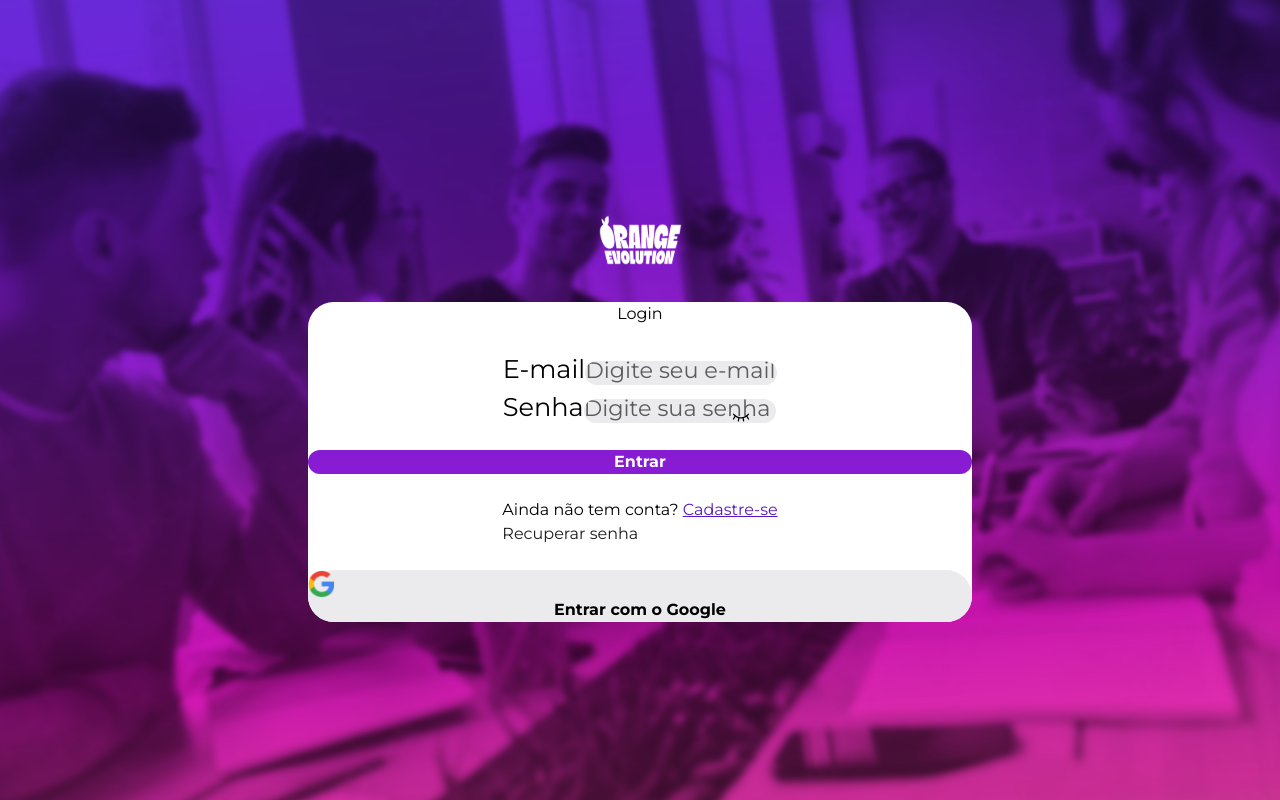
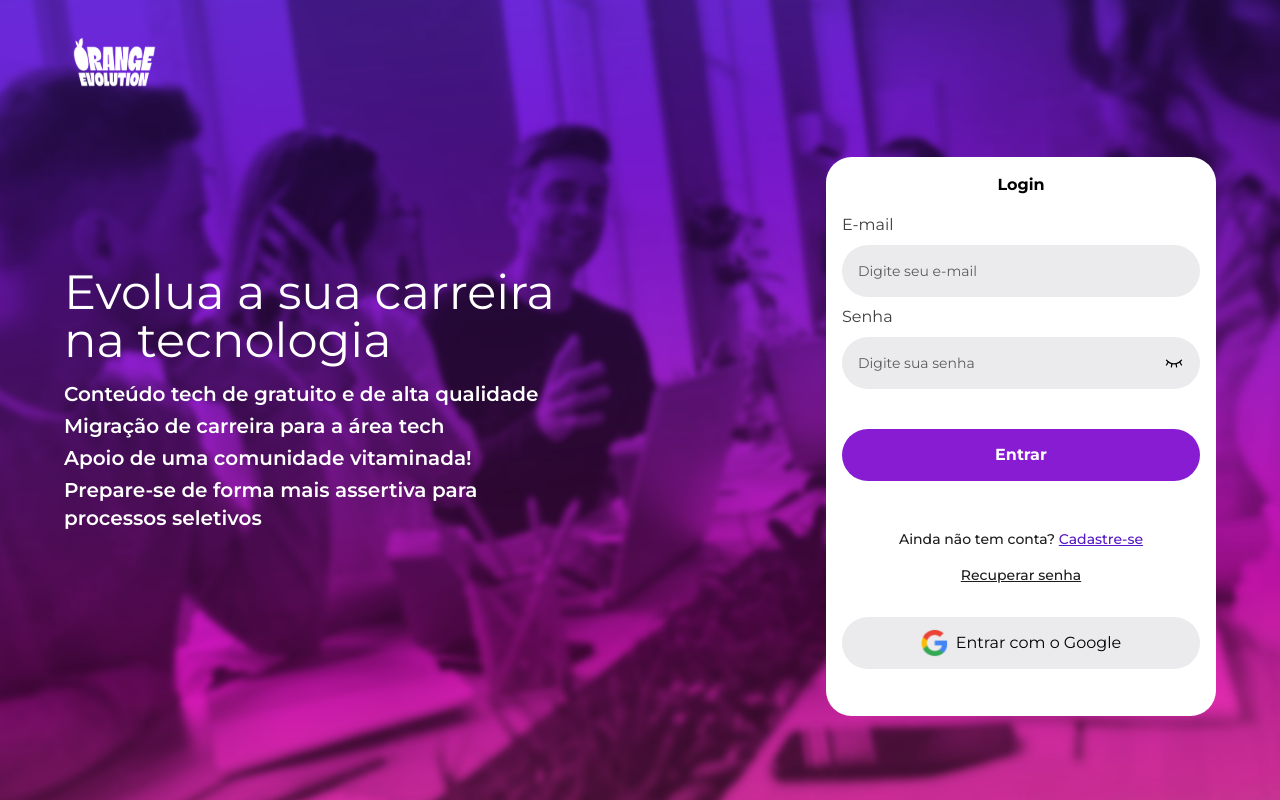
Before and after one commit to afonsonrodrigues/fchackathon-front, a React (Vite) app: page / in a window 1280 px wide. Built offline with nearby package versions, Linux system fonts and the light colour scheme.

Commit message:
responsividade aplicada na /login

```diff
--- a/src/components/LoginForm/index.jsx
+++ b/src/components/LoginForm/index.jsx
@@ -55,13 +55,14 @@ export default function LoginForm({ path }) {
     return (
         <CustomForm
             onSubmit={handleSubmit}
-            className="flex flex-col items-center gap-6"
+            className="flex flex-col items-center w-full xs:w-[390px] px-4 pt-4 lg:mt-[72px] h-[582px] sm:h-[559px]"
         >
-            <h1 style={{ maginBottom: ".8rem" }}>Login</h1>
-            <InputsContainer className="column gap-24">
-                <InputWrapper className="column">
-                    <label htmlFor="email">E-mail</label>
+            <h1 className="mb-4 text-base font-bold">Login</h1>
+            <InputsContainer className="flex flex-col justify-center mb-[52px] sm:mb-[40px]">
+                <InputWrapper className="flex flex-col mb-6 sm:mb-2">
+                    <label style={{ color: 'var(--primary-color-800)' }} className="text-base mb-2" htmlFor="email">E-mail</label>
                     <input
+                        className="w-[328px] xs:w-[358px] h-12 sm:h-[52px] p-4 placeholder:text-sm"
                         name="email"
                         onChange={handleChange}
                         value={form.email}
@@ -70,9 +71,10 @@ export default function LoginForm({ path }) {
                         placeholder="Digite seu e-mail"
                     />
                 </InputWrapper>
-                <InputWrapper className="column">
-                    <label htmlFor="password">Senha</label>
+                <InputWrapper className="flex flex-col">
+                    <label style={{ color: 'var(--primary-color-800)' }} className="text-base mb-2" htmlFor="password">Senha</label>
                     <input
+                        className="w-[328px] xs:w-[358px] h-12 sm:h-[52px] p-4 placeholder:text-sm"
                         name="password"
                         onChange={handleChange}
                         value={form.password}
@@ -84,13 +86,14 @@ export default function LoginForm({ path }) {
                         <OpenedEye
                             showPass={showPass}
                             setShowPass={setShowPass}
+                            size={20}
                         />
                     ) : (
                         <ClosedEye
                             showPass={showPass}
                             setShowPass={setShowPass}
                             size={20}
-                            className="show-icon"
+                            className=""
                         />
                     )}
                     {form.error && (
@@ -98,19 +101,19 @@ export default function LoginForm({ path }) {
                     )}
                 </InputWrapper>
             </InputsContainer>
-            <button className="call-button outer-button">Entrar</button>
-            <LinksContainer className="column align-center gap-16">
-                <p>
+            <button className="call-button w-full xs:w-[358px] h-[52px] mb-12">Entrar</button>
+            <LinksContainer className="font-medium flex flex-col items-center gap-4 mb-8">
+                <p className="text-sm " style={{ color: "var(--primary-color-900)" }}>
                     Ainda não tem conta?{" "}
                     <NavLink to={"/signup"} className="outer-navlink">
                         Cadastre-se
                     </NavLink>
                 </p>
-                <NavLink style={{ color: "var(--primary-color-900)" }}>
+                <NavLink className='font-medium text-sm underline' style={{ color: "var(--primary-color-900)" }}>
                     Recuperar senha
                 </NavLink>
             </LinksContainer>
-            <GoogleButton className="outer-button row align-center justify-center gap-8">
+            <GoogleButton className="w-full xs:w-[358px] h-[52px] flex items-center justify-center gap-2 font-normal">
                 <img src={GoogleIcon} alt="google's icon" />
                 Entrar com o Google
             </GoogleButton>
--- a/src/components/NavBar/index.jsx
+++ b/src/components/NavBar/index.jsx
@@ -9,27 +9,27 @@ import LinkAnimationContainer from '../LinkAnimationContainer';
 import { CustomHeader, CustomNav, UserContainer } from './styled';
 import CustomUserMenu from './UserMenu';
 
-export default function NavBar(props) {
+export default function NavBar() {
     const [openUserMenu, setOpenUserMenu] = useState(false);
+    const page = window.location.pathname;
     const [navbar, setNavbar] = useState({
         color: "transparent",
-        state: false,
+        state: false
     });
 
     const changeBackground = () => {
         if (window.scrollY < 80) {
             setNavbar({
                 ...navbar,
-                color: `rgb(${props.rgb || "87, 25, 197"}, ${
-                    window.scrollY / 70
-                })`,
+                color: `rgb(${props.rgb || "87, 25, 197"}, ${window.scrollY / 70
+                    })`
             });
         }
 
         if (window.scrollY >= 80) {
             setNavbar({
                 ...navbar,
-                color: `var(${props.color || "--secondary-color-800"}`,
+                color: `var(${props.color || "--secondary-color-800"}`
             });
         }
     };
@@ -40,7 +40,7 @@ export default function NavBar(props) {
 
     return (
         <CustomHeader
-            className='w-full py-4 px-2 lg:border-b-[1px] border-solid border-b-white fixed  top-0'
+            className='w-full py-4 px-2 lg:border-b-[1px] border-solid border-b-white fixed top-0'
             style={navbar.state ? { backgroundColor: 'var(--secondary-color-800)' } : { backgroundColor: navbar.color }}
         >
             <CustomNav className='mx-auto flex items-center justify-between xl:w-[1248px]'>
--- a/src/components/ShowPass/ClosedEye/index.jsx
+++ b/src/components/ShowPass/ClosedEye/index.jsx
@@ -6,7 +6,7 @@ export default function ClosedEye({ showPass, setShowPass }) {
     return (
         <EyeContainer
             onClick={(e) => setShowPass(!showPass)}
-            className='column align-center justify-center'
+            className='w-8 h-8 flex flex-column items-center justify-center mr-2'
         >
             <EyeClosed className='z-index-2' size={20} />
         </EyeContainer>
--- a/src/components/ShowPass/ClosedEye/styled.jsx
+++ b/src/components/ShowPass/ClosedEye/styled.jsx
@@ -1,8 +1,6 @@
 import styled from "styled-components";
 
 export const EyeContainer = styled.div`
-    width: 3rem;
-    height: 3rem;
     border-radius: 50%;
     position: absolute;
     top: calc(50% - .05rem);
--- a/src/components/ShowPass/OpenedEye/index.jsx
+++ b/src/components/ShowPass/OpenedEye/index.jsx
@@ -5,9 +5,9 @@ export default function OpenedEye({ showPass, setShowPass }) {
     return (
         <EyeContainer
             onClick={(e) => setShowPass(!showPass)}
-            className='column align-center justify-center'
+            className='w-8 h-8 flex flex-column items-center justify-center mr-2'
         >
-            <Eye className='z-index-2' size={20} />
+            <Eye />
         </EyeContainer>
     )
 }
--- a/src/index.css
+++ b/src/index.css
@@ -168,13 +168,6 @@ input::placeholder {
     transition: 0.5s;
 }
 
-.show-icon {
-  position: absolute;
-  right: 10%;
-  top: 50%;
-  cursor: pointer;
-}
-
 .outer-navlink {
   color: var(--secondary-color-800);
   cursor: pointer;
--- a/src/pages/Login/index.jsx
+++ b/src/pages/Login/index.jsx
@@ -15,9 +15,20 @@ export default function Login() {
     }, []);
 
     return (
-        <OuterBg className='flex flex-col items-center justify-center'>
-            <img className='my-8' src={Logo}></img>
-            <LoginForm />
+        <OuterBg className='flex flex-col items-center lg:flex-row lg:justify-between lg:px-16 xl:justify-center'>
+            <div className='flex flex-col items-center lg:w-full lg:flex-row lg:justify-between xl:w-[1152px]'>
+                <div className='text-white hidden lg:block lg:w-[404px] xl:w-[519px] relative'>
+                    <h1 className='text-[32px] mb-4 xl:text-5xl'>Evolua a sua carreira na tecnologia</h1>
+                    <ul className='flex flex-col gap-1 text-lg font-semibold xl:text-xl'>
+                        <li>Conteúdo tech de gratuito e de alta qualidade</li>
+                        <li>Migração de carreira para a área tech</li>
+                        <li>Apoio de uma comunidade vitaminada!</li>
+                        <li>Prepare-se de forma mais assertiva para processos seletivos</li>
+                    </ul>
+                </div>
+                <img className='my-8 lg:absolute lg:top-0' src={Logo}></img>
+                <LoginForm />
+            </div>
         </OuterBg>
     )
 }
--- a/tailwind.config.cjs
+++ b/tailwind.config.cjs
@@ -8,9 +8,14 @@ module.exports = {
     "./src/*.{js,ts,jsx,tsx}",
     './pages/**/*.{html,jsx,jsx}',
     './src/components/**/*.{html,jsx,jsx}',
+    './src/components/**/**/*.{html,jsx,jsx}',
   ],
   theme: {
-    extend: {},
+    extend: {
+      screens: {
+        'xs': '390px'
+      }
+    },
   },
   plugins: [],
 }
```
